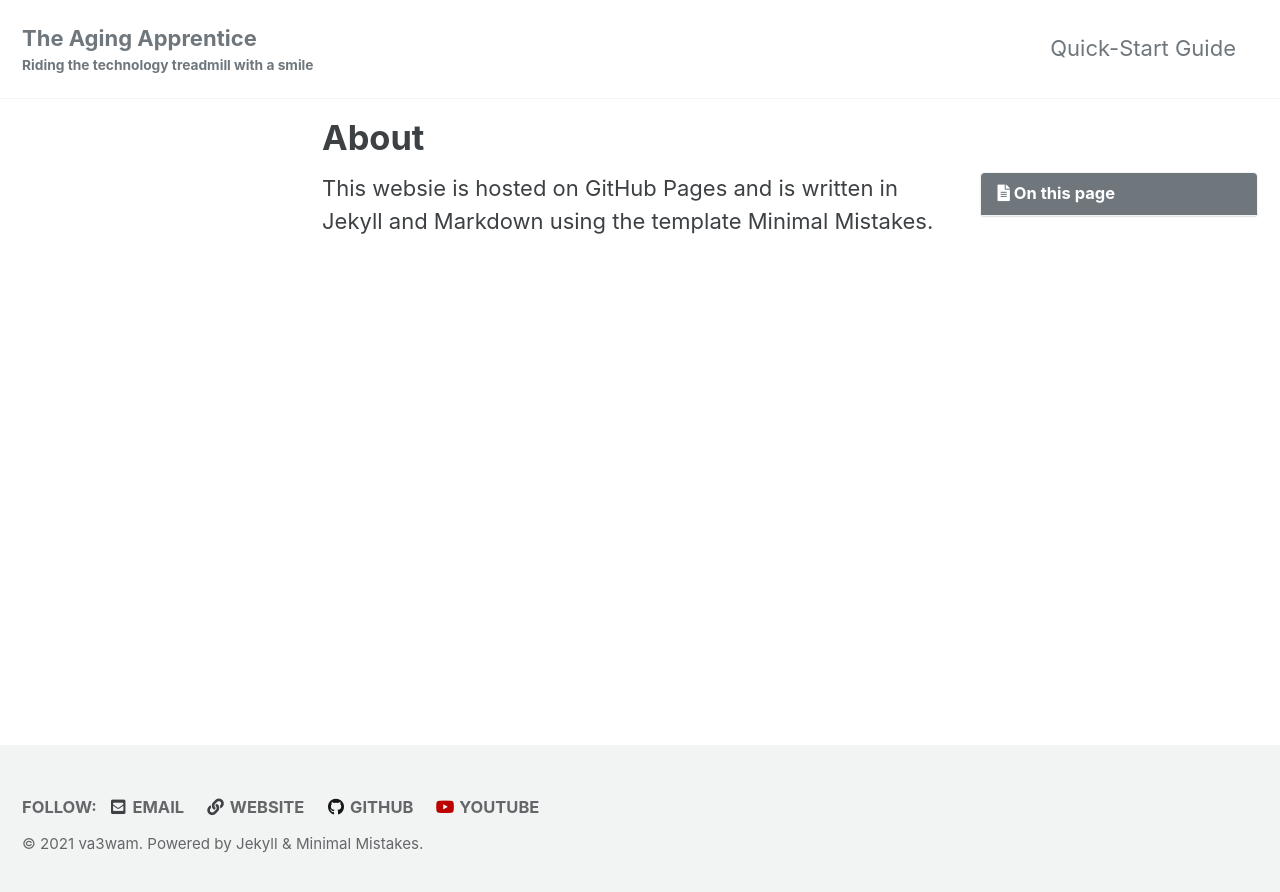
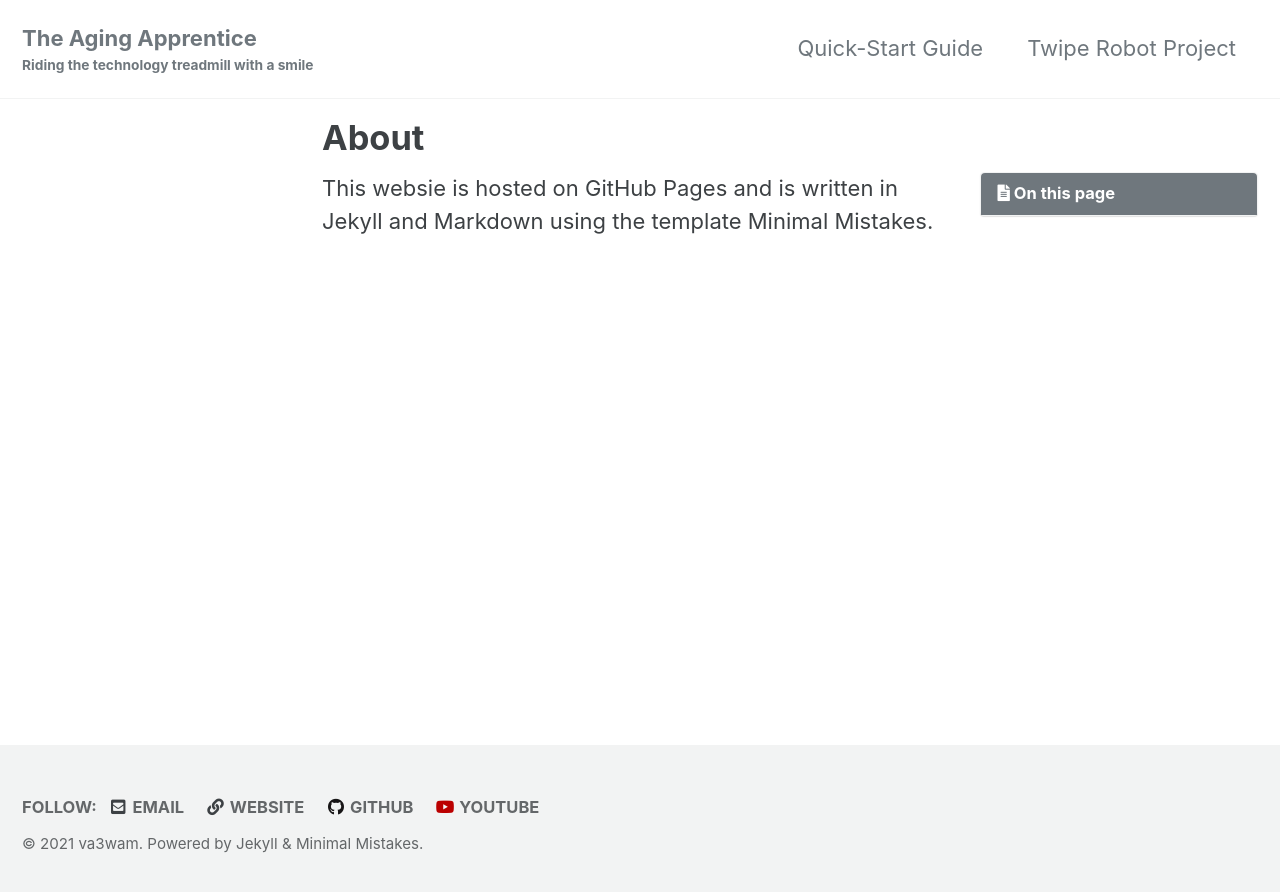
Before and after one commit to va3wam/va3wam.github.io, a Jekyll site: the page built from _pages/about.md, in a window 1280 px wide. Shown: the top 892 px of the page. Built offline with Jekyll 4.4.1, drawn with Linux system fonts in a browser that asks for light colours; cached includes are drawn as plain includes.

Commit message:
Update navigation.yml

```diff
--- a/_data/navigation.yml
+++ b/_data/navigation.yml
@@ -2,3 +2,5 @@
 main:
   - title: "Quick-Start Guide"
     url: https://mmistakes.github.io/minimal-mistakes/docs/quick-start-guide/
+  - title: "Twipe Robot Project"
+    url: https://github.com/va3wam/TWIPe/wiki/
```
